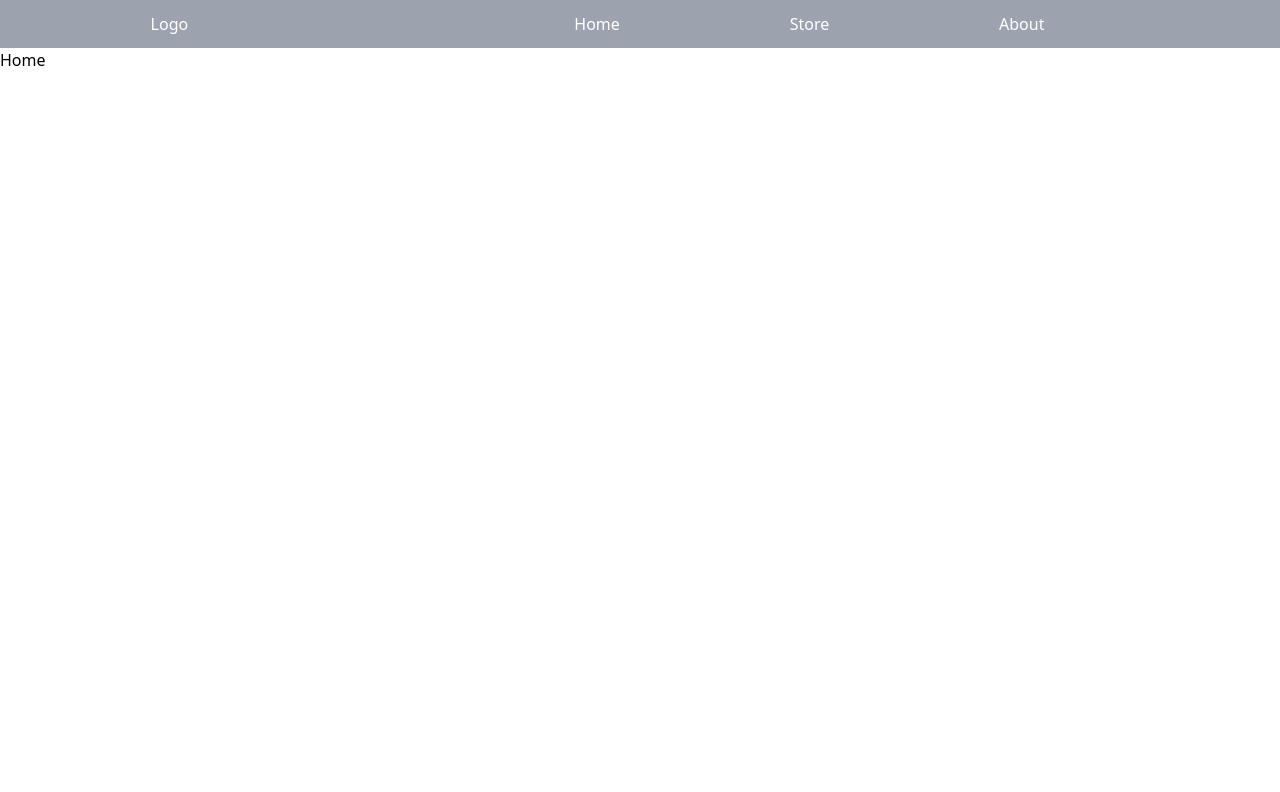
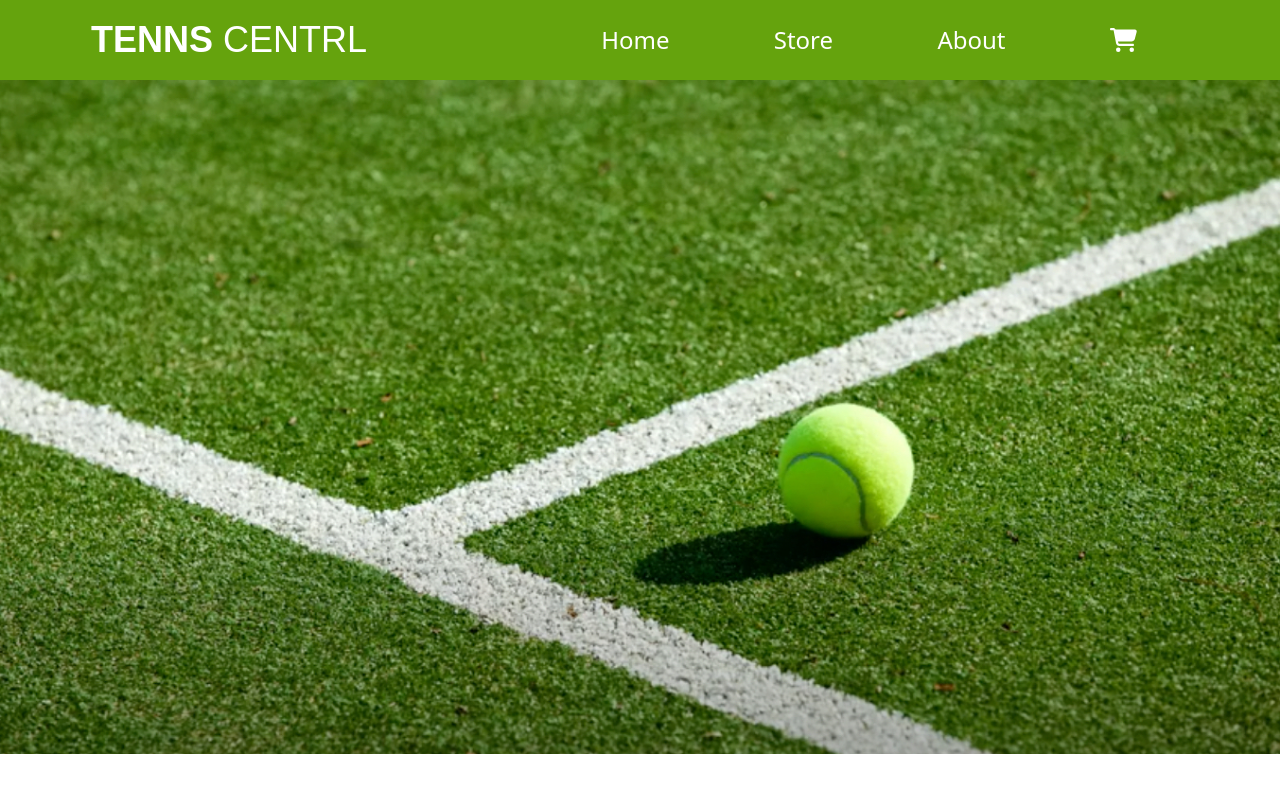
Before and after one commit to sumedh-inamdar/shopping-cart, a React (Create React App) app: page / in a window 1280 px wide. Shown: the top 792 px of the page. Built offline with nearby package versions, Linux system fonts and the light colour scheme.

Commit message:
Added Font, shopping cart icon, home background

```diff
--- a/package.json
+++ b/package.json
@@ -3,6 +3,10 @@
   "version": "0.1.0",
   "private": true,
   "dependencies": {
+    "@fortawesome/fontawesome-svg-core": "^6.1.1",
+    "@fortawesome/free-regular-svg-icons": "^6.1.1",
+    "@fortawesome/free-solid-svg-icons": "^6.1.1",
+    "@fortawesome/react-fontawesome": "^0.1.18",
     "@testing-library/jest-dom": "^5.16.3",
     "@testing-library/react": "^12.1.4",
     "@testing-library/user-event": "^13.5.0",
--- a/src/App.js
+++ b/src/App.js
@@ -3,6 +3,7 @@ import Nav from './components/Nav';
 import Home from './components/Home';
 import Store from './components/Store';
 import About from './components/About';
+import Checkout from './components/Checkout';
 
 function App() {
   return (
@@ -13,6 +14,7 @@ function App() {
           <Route path="/" element={<Home />} />
           <Route path="/store" element={<Store />} />
           <Route path="/about" element={<About />} />
+          <Route path="/checkout" element={<Checkout />} />
         </Routes>
       </BrowserRouter>
     </div>
--- /dev/null
+++ b/src/components/Checkout.js
@@ -0,0 +1,5 @@
+import React from 'react';
+
+export default function Checkout() {
+  return <div>Checkout</div>;
+}
--- a/src/components/Home.js
+++ b/src/components/Home.js
@@ -1,5 +1,10 @@
 import React from 'react';
+import homeBG from '../assets/homepage-bg.jpg';
 
 export default function Home() {
-  return <div>Home</div>;
+  return (
+    <div>
+      <img src={homeBG} alt="tennis court" />
+    </div>
+  );
 }
--- a/src/components/Nav.js
+++ b/src/components/Nav.js
@@ -1,19 +1,28 @@
 import React from 'react';
 import { Link } from 'react-router-dom';
+import { FontAwesomeIcon } from '@fortawesome/react-fontawesome';
+import { faShoppingCart } from '@fortawesome/free-solid-svg-icons';
 
 export default function Nav() {
   return (
-    <nav className="flex justify-around items-center h-12 bg-gray-400 text-white">
-      <h3>Logo</h3>
+    <nav className="flex justify-around items-center h-20 bg-lime-600 text-white">
+      <h3 className="font-josefin font-bold text-4xl">
+        TENNS <span className="font-light">CENTRL</span>
+      </h3>
       <ul className="flex w-1/2 justify-around items-center list-none">
-        <Link className="navLink" to="/">
+        <Link className="navLink text-2xl" to="/">
           <li>Home</li>
         </Link>
-        <Link className="navLink" to="/store">
+        <Link className="navLink text-2xl" to="/store">
           <li>Store</li>
         </Link>
-        <Link className="navLink" to="/about">
+        <Link className="navLink text-2xl" to="/about">
           <li>About</li>
+        </Link>
+        <Link className="navLink text-2xl" to="/checkout">
+          <li>
+            <FontAwesomeIcon icon={faShoppingCart} />
+          </li>
         </Link>
       </ul>
     </nav>
--- a/src/index.css
+++ b/src/index.css
@@ -1,3 +1,5 @@
 @tailwind base;
 @tailwind components;
 @tailwind utilities;
+
+@import url('https://fonts.googleapis.com/css2?family=Josefin+Sans:wght@100;200;300;400;500;600;700&display=swap');
--- a/tailwind.config.js
+++ b/tailwind.config.js
@@ -4,7 +4,11 @@
 module.exports = {
   content: ['./src/**/*.{js,jsx,ts,tsx}'],
   theme: {
-    extend: {}
+    extend: {
+      fontFamily: {
+        josefin: ['Josefin Sans', 'sans-serif']
+      }
+    }
   },
   plugins: []
 };
```
Also changed, not shown: src/assets/homepage-bg.jpg (added), 1 other file (tests, documents, lock files or other folders).
